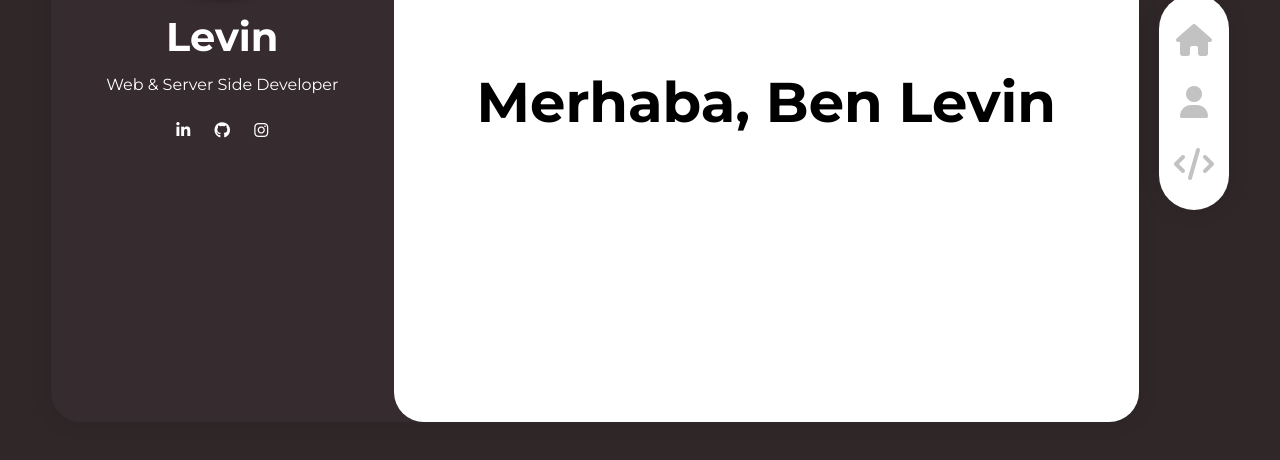
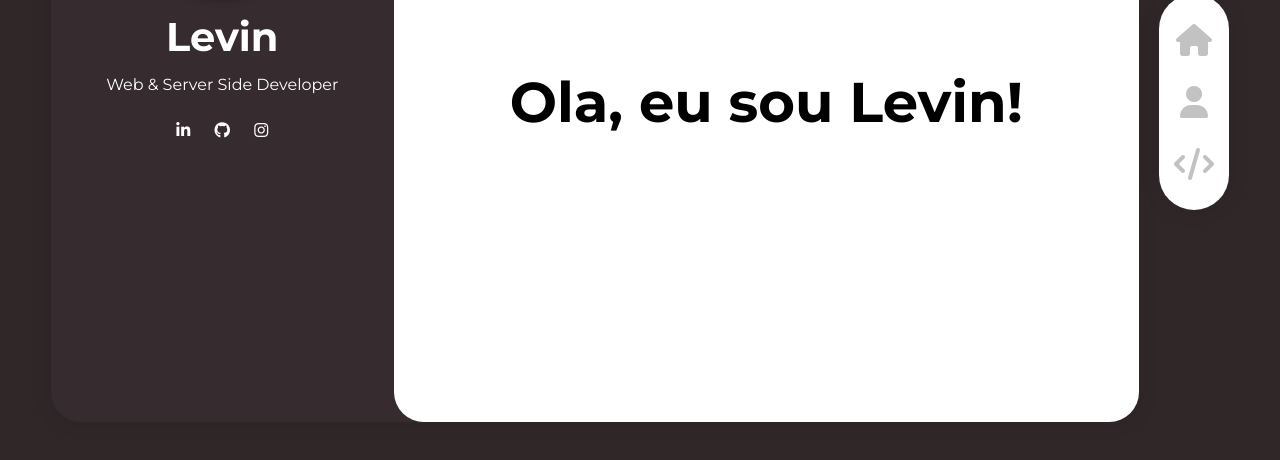
Before and after one commit to hzlevin/hzlevin.github.io, a plain HTML site: page index.html in a window 1280 px wide. Shown: the part 298-758 px from the top of the page. Drawn offline with Linux system fonts and the light colour scheme.

Commit message:
Update index.html

```diff
--- a/index.html
+++ b/index.html
@@ -36,7 +36,7 @@
       <!--=============== HOME ===============-->
 
       <section class="content-card home" id="welcome-section">
-        <h1>Merhaba, Ben Levin</h1>
+        <h1>Ola, eu sou Levin!</h1>
       </section>
 
       <!--=============== ABOUT ME ===============-->
```
